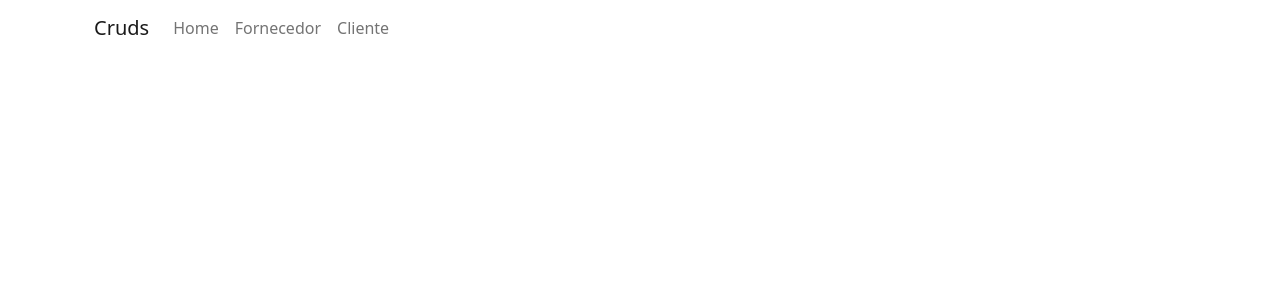
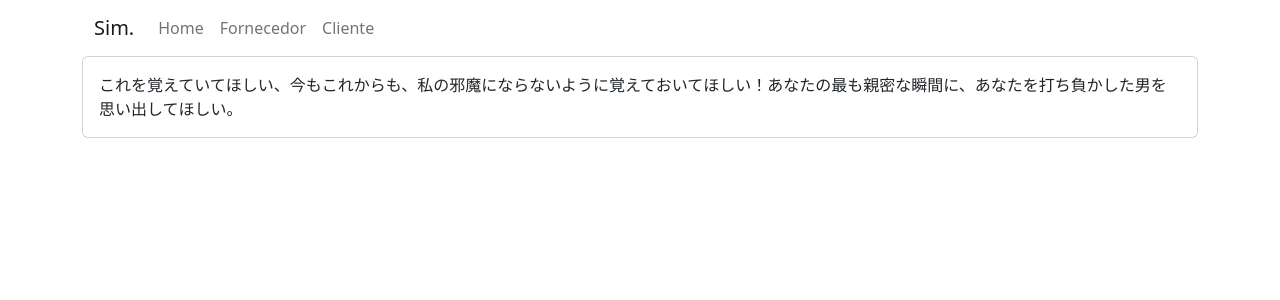
Before and after one commit to ViniciusApBrito/fornecedor-cliente, an Angular app: page / in a window 1280 px wide. Shown: the top 300 px of the page. Built offline with nearby package versions, Linux system fonts and the light colour scheme.

Commit message:
Final commit

```diff
--- a/src/app/header/header.component.html
+++ b/src/app/header/header.component.html
@@ -1,6 +1,6 @@
 <nav class="navbar navbar-expand-lg bg-warnings">
     <div class="container-fluid">
-        <a class="navbar-brand" routerLink="home">Cruds</a>
+      <a class="navbar-brand" routerLink="home">Sim.</a>
       <button class="navbar-toggler" type="button" data-bs-toggle="collapse" data-bs-target="#navbarSupportedContent"
         aria-controls="navbarSupportedContent" aria-expanded="false" aria-label="Toggle navigation">
         <span class="navbar-toggler-icon"></span>
@@ -18,5 +18,12 @@
           </li>
         </ul>
       </div>
+
     </div>
   </nav>
+
+  <div class="card">
+    <div class="card-body">
+      これを覚えていてほしい、今もこれからも、私の邪魔にならないように覚えておいてほしい！あなたの最も親密な瞬間に、あなたを打ち負かした男を思い出してほしい。
+    </div>
+  </div>
```
Also changed, not shown: infos.json (+13 -4 lines), src/app/cliente/cliente.component.html (line endings or trailing spaces). Lines whose indentation alone changed are shown as unchanged.
